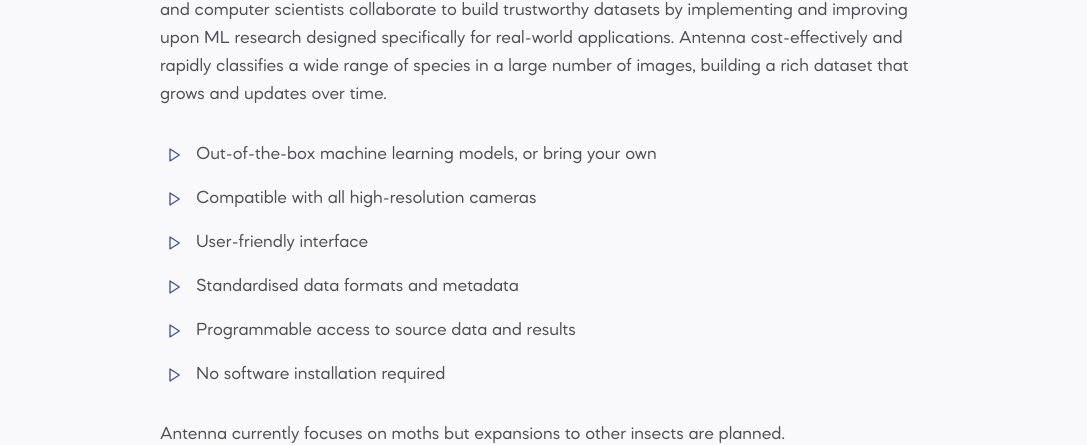
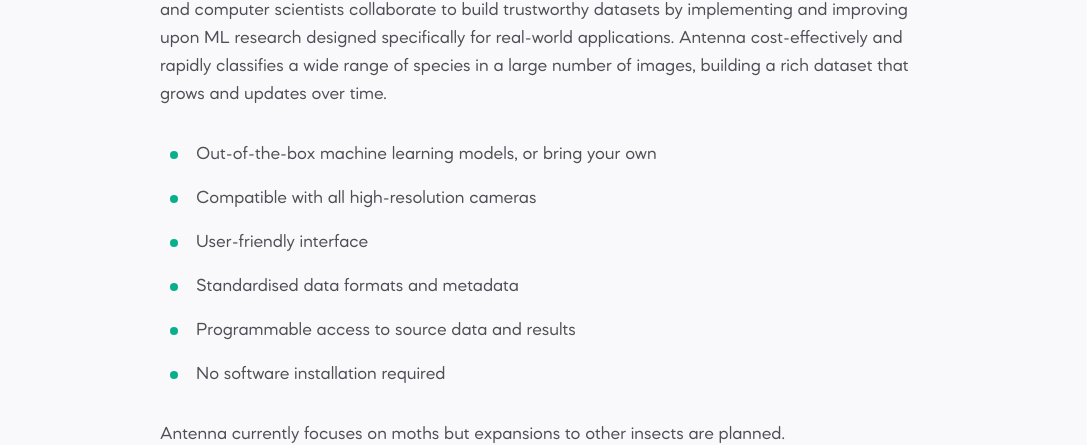
Before and after one commit to RolnickLab/antenna-landing-page, a Next.js app: page / in a window 1280 px wide. Shown: the part 851-1296 px from the top of the page, without its empty margins (96-1183 px from the left). Built offline with nearby package versions, Linux system fonts and the light colour scheme.

Commit message:
Tweak list appearance

```diff
--- a/components/list.tsx
+++ b/components/list.tsx
@@ -1,5 +1,3 @@
-import { PlayIcon } from "lucide-react";
-
 interface ListProps {
   items: string[];
 }
@@ -8,8 +6,8 @@
   <ul className="space-y-4 text-muted-foreground">
     {items.map((item, index) => (
       <li key={index} className="flex gap-2">
-        <span className="shrink-0 w-7 h-7 flex items-center justify-center text-accent">
-          <PlayIcon className="w-4 h-4" />
+        <span className="shrink-0 w-7 h-7 flex items-center justify-center">
+          <div className="w-2 h-2 bg-primary rounded-full" />
         </span>
         <span>{item}</span>
       </li>
```
